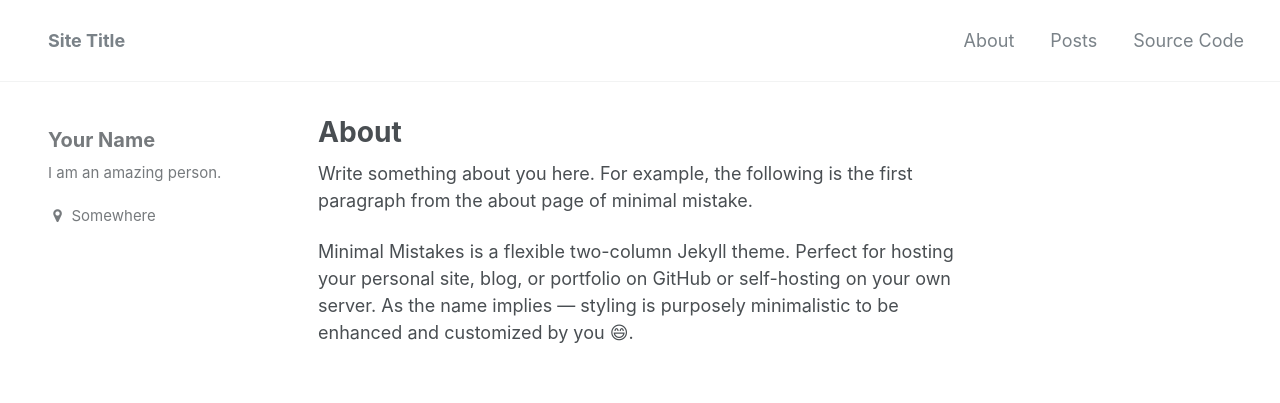
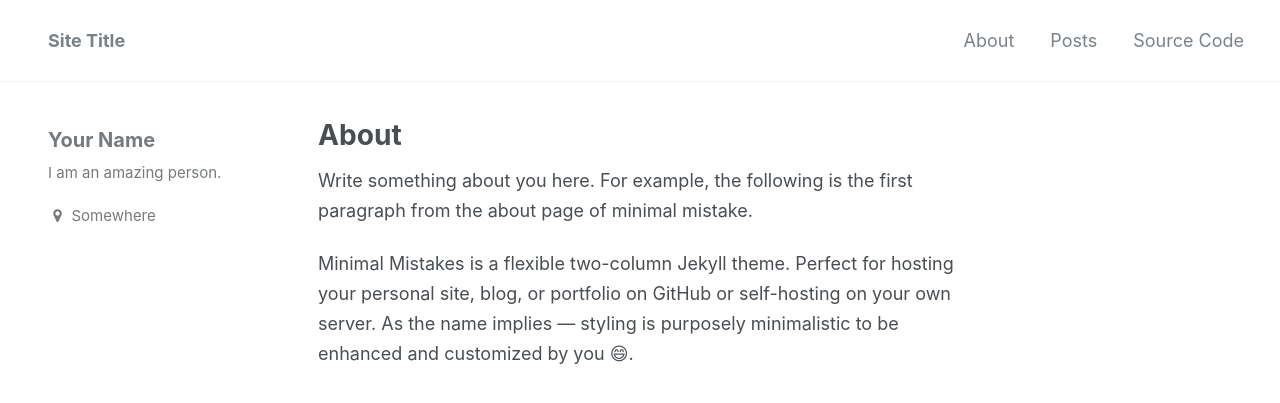
Before and after one commit to limyunkai19/minimal-mistakes-jekyll, a Jekyll site: the page built from _pages/about.md, in a window 1280 px wide and 900 px high. Shown: the top 403 px of the window. Built offline with Jekyll 4.4.1, drawn with Linux system fonts in a browser that asks for light colours; emoji names are drawn with the system emoji font.

Commit message:
Enhance styles

```diff
--- a/assets/css/main.scss
+++ b/assets/css/main.scss
@@ -7,8 +7,10 @@
 @import "minimal-mistakes/skins/{{ site.minimal_mistakes_skin | default: 'default' }}"; // skin
 @import "minimal-mistakes"; // main partials
 
+
+// font size
 html {
-  font-size: 12px; // change from 16
+  font-size: 14px; // change from 16
 
   @include breakpoint($medium) {
     font-size: 14px; // change from 18
@@ -21,6 +23,26 @@ html {
   @include breakpoint($x-large) {
     font-size: 18px; // change from 22
   }
+}
+
+// line height
+.page__content {
+    @include breakpoint($large) {
+      line-height: 1.66em;
+    }
+
+    @include breakpoint($x-large) {
+      line-height: 1.66em;
+    }
+}
+
+.page__title {
+    line-height: normal;
+}
+
+// horizontal rule
+.page__content hr{
+    border-top: 3px solid #e2e3e3;
 }
 
 .sidebar {
```
